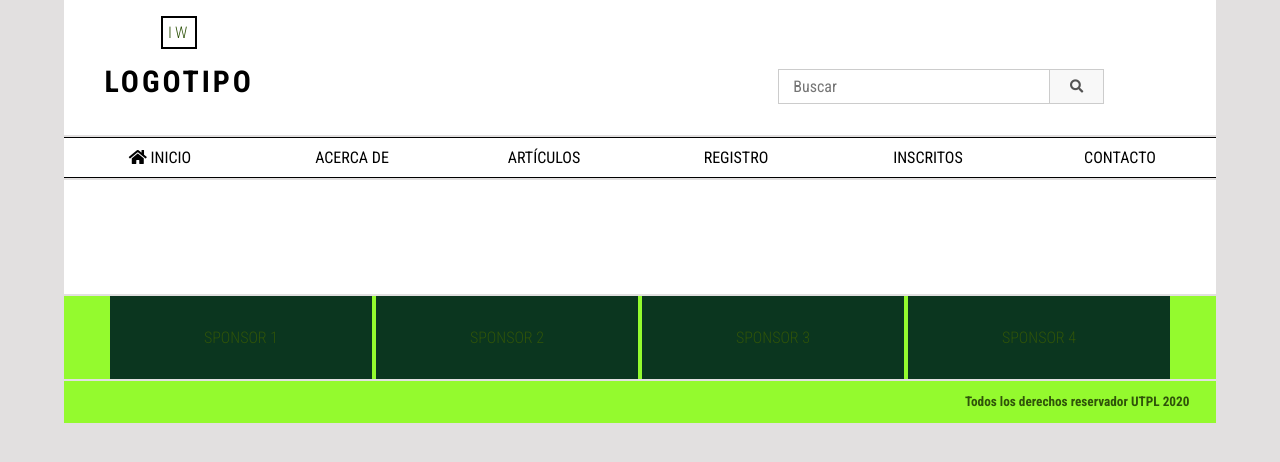
After one commit to rlramirez/AppIngWeb2020, a PHP site: page /aplicaciones/result.php?resultado=1 in a window 1280 px wide. The commit adds this page. Shown: the top 462 px of the page. Run offline with PHP 8.4, Linux system fonts and the light colour scheme; data that the repository does not hold is empty; some libraries are stand-ins or nearby versions.

Commit message:
cambios en el web service

```diff
--- a/admin/adm_header.php
+++ b/admin/adm_header.php
@@ -31,6 +31,7 @@ include("security/security.php");
 			<a href="<?php echo $site_url; ?>admin/index.php"><i class="fas fa-home"></i> Inicio</a>
 			<a href="<?php echo $site_url; ?>admin/adm_registros/index.php"><i class="fa fa-user"></i> Registros</a>
 			<a href="#"><i class="fa fa-award"></i> Certificados</a>
+			<a href="#"><i class="fa fa-award"></i> Api - Json</a>
 			<a href="<?php echo $site_url; ?>admin/security/exit.php?salir=true"><i class="fa fa-power-off"></i> Salir</a>
 		</nav>
 	</section>
--- a/public/registro.html
+++ b/public/registro.html
@@ -36,10 +36,11 @@
     <main>
         <section class="formulario">
             <h3>FORMULARIO DE REGISTRO</h3>
-            <form action="../resources/registro.php" method="POST">
+            <form action="../index.php" method="POST">
                 <div class="grupoInput">
                     <label for="nombres">Nombres</label>
                     <input type="text" name="nombres" placeholder="Ingrese sus nombres">
+                    <input type="hidden" name="actionName" value="insertPost">
                 </div>
                 <div class="grupoInput">
                     <label for="apellidos">Apellidos</label>
--- /dev/null
+++ b/result.php
@@ -0,0 +1,57 @@
+<!DOCTYPE html>
+<html lang="es">
+<head>
+    <meta charset="UTF-8">
+    <meta name="viewport" content="width=device-width, initial-scale=1.0">
+    <title>Maquetació en HTML y CSS</title>
+
+    <link href="https://fonts.googleapis.com/css?family=Roboto+Condensed:300,400,700&display=swap" rel="stylesheet"/>
+    <link rel="stylesheet" href="https://use.fontawesome.com/releases/v5.5.0/css/all.css">
+
+    <link rel="stylesheet" href="css/estilos.css">
+</head>
+<body>
+    <header class="cabeceraPrincipal">
+        <div class="logo">
+            <p class="iniciales-logo">IW</p>
+            <h1>LOGOTIPO</h1>
+        </div>
+        <section class="seccionCabecera">
+            <aside class="buscador">
+                <div class="barra-busqueda">
+                    <input type="text" name="" placeholder="Buscar">
+                    <button type="submit"><i class="fas fa-search"></i></button>
+                </div>
+            </aside>
+        </section>
+    </header>
+    <nav class="menuPrincipal">
+        <a href="#"><i class="fas fa-home"></i> Inicio</a>
+        <a href="#">Acerca de</a>
+        <a href="#">Artículos</a>
+        <a href="public/registro.html">Registro</a>
+        <a href="resources/inscritos.php">Inscritos</a>
+        <a href="#">Contacto</a>
+    </nav>
+    <main><br><br><br>
+    <?php
+        $res=unserialize($_GET['resultado']);
+        foreach($res as $posicion=>$mensaje)
+        {
+            if($posicion=="message"){
+                echo "<h2 class='mensaje'>".$mensaje."</h2>";
+            }
+        }
+        ?><br><br><br>
+        </main>
+    <aside class="sponsor">
+        <section class="sponsorItem">SPONSOR 1</section>
+        <section class="sponsorItem">SPONSOR 2</section>
+        <section class="sponsorItem">SPONSOR 3</section>
+        <section class="sponsorItem">SPONSOR 4</section>
+    </aside>
+    <footer class="piePagina">
+        <h5>Todos los derechos reservador UTPL 2020</h5>
+    </footer>
+</body>
+</html>
```
Also changed, not shown: dll/class_mysqli.php (+11 -0 lines), index.php (added, +55 -0 lines).
